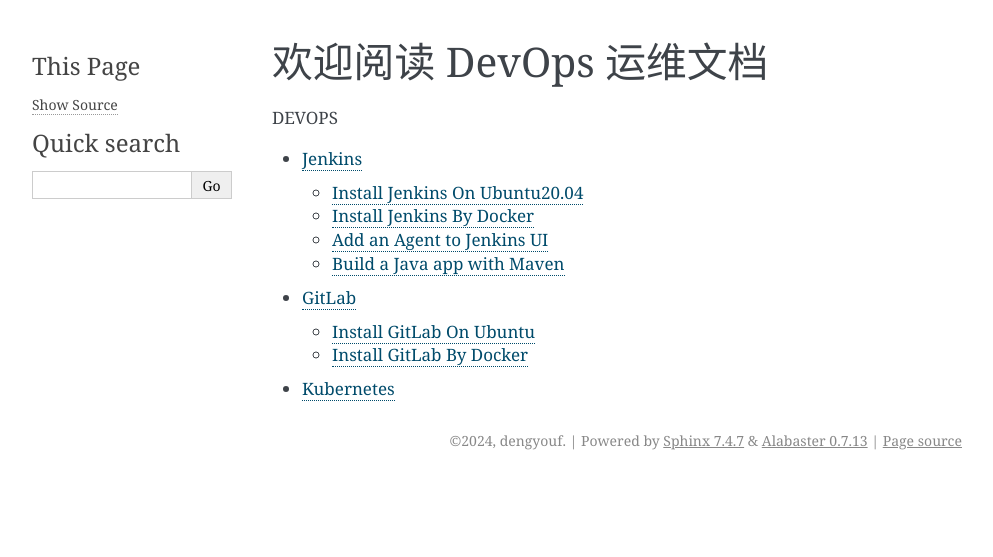
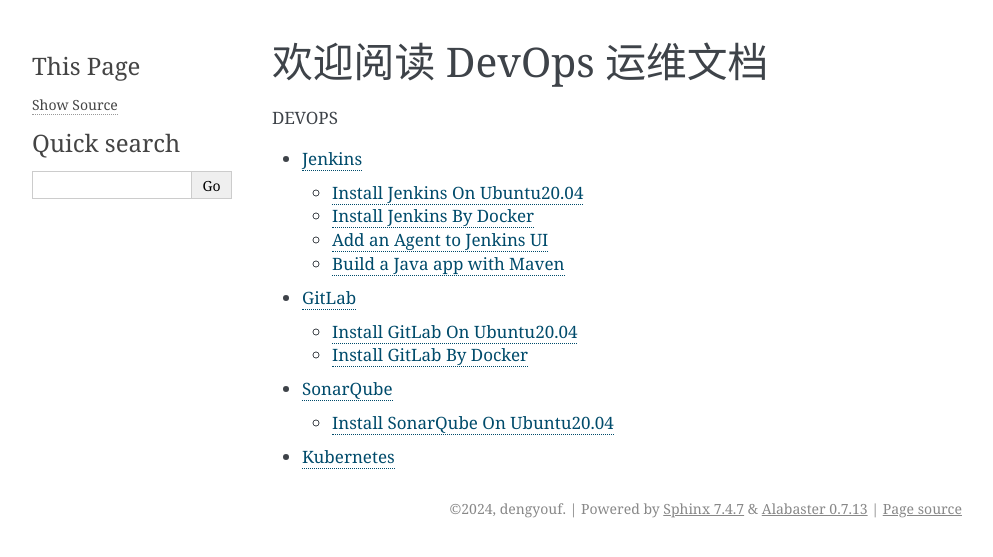
Before and after one commit to dengyouf/tutorial-documentation, a Sphinx documentation site: the page built from source/index.rst, in a window 1280 px wide. Shown: the top 557 px of the page, without its empty margins (148-1141 px from the left). Built offline with Sphinx 7.4.7, drawn with Linux system fonts in a browser that asks for light colours.

Commit message:
add some docs

````diff
--- a/source/devops/install-gitlab.md
+++ b/source/devops/install-gitlab.md
@@ -1,6 +1,6 @@
 # GitLab
 
-## Install GitLab On Ubuntu
+## Install GitLab On Ubuntu20.04
 
 1. 信任 GitLab 的 GPG 公钥
 ```shell
--- /dev/null
+++ b/source/devops/install-sonarqube .md
@@ -0,0 +1,5 @@
+# SonarQube
+
+## Install SonarQube On Ubuntu20.04
+
+xxx
--- a/source/index.rst
+++ b/source/index.rst
@@ -12,9 +12,10 @@
 ==================================
 
 .. toctree::
-   :maxdepth: 2
+   :maxdepth: 3
    :caption: DEVOPS
 
    devops/install-jenkins.md
    devops/install-gitlab.md
+   devops/install-sonarqube .md
    devops/install-kubernetes.md
````
